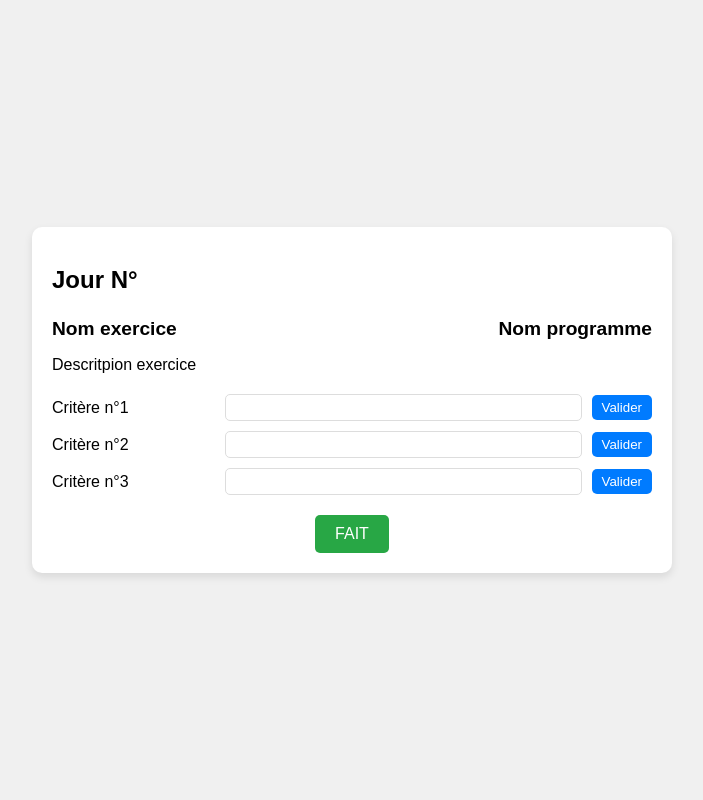
After one commit to smallboyc/Run, a Flask app: template templates/exercices.html in a window 1280 px wide. The commit adds this page. Shown: the whole page, without its empty margins (288-991 px from the left). Run offline with Flask 3, Linux system fonts and the light colour scheme; the template is opened without the code that fills it, so the values that code supplies are empty.

Commit message:
Page exercices

```diff
--- /dev/null
+++ b/static/css/exercices.css
@@ -0,0 +1,95 @@
+body {
+    font-family: Arial, sans-serif;
+    display: flex;
+    justify-content: center;
+    align-items: center;
+    height: 100vh;
+    margin: 0;
+    background-color: #f0f0f0;
+}
+
+.container {
+    background-color: white;
+    padding: 20px;
+    border-radius: 10px;
+    box-shadow: 0 4px 8px rgba(0, 0, 0, 0.1);
+    max-width: 600px;
+    width: 100%;
+}
+
+h2 {
+    font-size: 1.5em;
+    margin-bottom: 1em;
+}
+
+.header {
+    margin-bottom: 20px;
+}
+
+.exercise-title {
+    display: flex;
+    justify-content: space-between;
+    align-items: center;
+    margin-bottom: 10px;
+}
+
+.exercise-title h3 {
+    font-size: 1.2em;
+    margin: 0;
+}
+
+.inputs {
+    margin-bottom: 20px;
+}
+
+.input-group {
+    display: flex;
+    align-items: center;
+    margin-bottom: 10px;
+}
+
+.input-group label {
+    flex: 1;
+    font-size: 1em;
+}
+
+.input-group input {
+    flex: 2;
+    padding: 5px;
+    margin-right: 10px;
+    border: 1px solid #ddd;
+    border-radius: 5px;
+}
+
+.input-group button {
+    padding: 5px 10px;
+    border: none;
+    background-color: #007BFF;
+    color: white;
+    border-radius: 5px;
+    cursor: pointer;
+    transition: background-color 0.3s;
+}
+
+.input-group button:hover {
+    background-color: #0056b3;
+}
+
+.done-button {
+    text-align: center;
+}
+
+.done-button button {
+    padding: 10px 20px;
+    border: none;
+    background-color: #28a745;
+    color: white;
+    border-radius: 5px;
+    cursor: pointer;
+    font-size: 1em;
+    transition: background-color 0.3s;
+}
+
+.done-button button:hover {
+    background-color: #218838;
+}
--- a/static/css/programme_exos.css
+++ b/static/css/programme_exos.css
@@ -25,18 +25,22 @@ h2 {
 }
 
 .exercise-item {
+    display: block;
     background-color: white;
     border: 1px solid #ddd;
     border-radius: 8px;
     padding: 20px;
     margin-bottom: 10px;
     box-shadow: 0 4px 8px rgba(0, 0, 0, 0.1);
+    text-decoration: none;  /* Remove underline from links */
+    color: black;           /* Set text color */
     transition: transform 0.3s, box-shadow 0.3s;
 }
 
 .exercise-item:hover {
     transform: scale(1.02);
     box-shadow: 0 8px 16px rgba(0, 0, 0, 0.2);
+    background-color: #f9f9f9; /* Light background on hover */
 }
 
 .exercise-item p {
--- /dev/null
+++ b/templates/exercices.html
@@ -0,0 +1,41 @@
+<!DOCTYPE html>
+<html lang="en">
+<head>
+    <meta charset="UTF-8">
+    <meta name="viewport" content="width=device-width, initial-scale=1.0">
+    <title>Exercice</title>
+    <link rel="stylesheet" href="../static/css/exercices.css">
+</head>
+<body>
+    <div class="container">
+        <h2>Jour N°</h2>
+        <div class="header">
+            <div class="exercise-title">
+                <h3> Nom exercice </h3>
+                <h3> Nom programme </h3>
+            </div>
+            <p> Descritpion exercice </p>
+        </div>
+        <div class="inputs">
+            <div class="input-group">
+                <label for="temps"> Critère n°1 </label>
+                <input type="text" id="temps" name="temps">
+                <button>Valider</button>
+            </div>
+            <div class="input-group">
+                <label for="distance"> Critère n°2 </label>
+                <input type="text" id="distance" name="distance">
+                <button>Valider</button>
+            </div>
+            <div class="input-group">
+                <label for="obstacle"> Critère n°3 </label>
+                <input type="text" id="obstacle" name="obstacle">
+                <button>Valider</button>
+            </div>
+        </div>
+        <div class="done-button">
+            <button>FAIT</button>
+        </div>
+    </div>
+</body>
+</html>
--- a/templates/programmes.html
+++ b/templates/programmes.html
@@ -10,7 +10,7 @@
     <h1>No time to run!</h1>
     <h2>Choisissez votre programme :</h2>
     <div class="program-container">
-        <a href="puissance.html" class="program-card">
+        <a href="programme_exos.html" class="program-card">
             <h3>PUISSANCE</h3>
             <p>Puissant comme le Tigre !</p>
             <ul>
@@ -20,7 +20,7 @@
                 <b>89.99 euros</b>
             </ul>
         </a>
-        <a href="vitesse.html" class="program-card">
+        <a href="programme_exos.html" class="program-card">
             <h3>VITESSE</h3>
             <p>Vif comme le Guépard !</p>
             <ul>
@@ -30,7 +30,7 @@
                 <b>99.99 euros</b>
             </ul>
         </a>
-        <a href="endurance.html" class="program-card">
+        <a href="programme_exos.html" class="program-card">
             <h3>ENDURANCE</h3>
             <p>Endurant comme le Léopard !</p>
             <ul>
```
Also changed, not shown: templates/programme_exos.html (+10 -10 lines).
